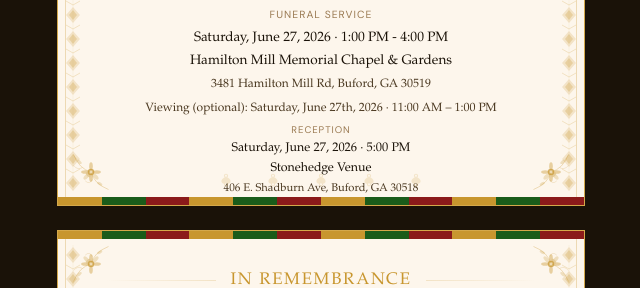
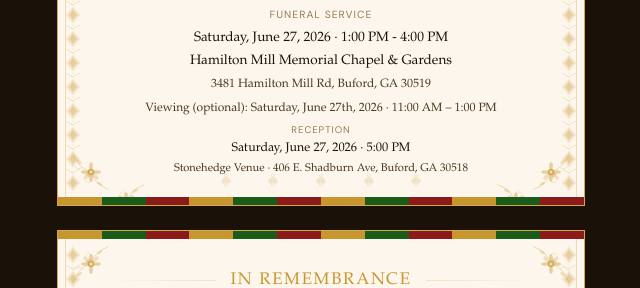
Before and after one commit to AggregateSolutions/keepingthem, a Next.js app: page /akan/benjamin-kwadwo-kwayisi/program in a window 1280 px wide. Shown: the part 1060-1348 px from the top of the page, without its empty margins (319-959 px from the left). Built offline with nearby package versions, Linux system fonts and the light colour scheme.

Commit message:
Condense reception address to single line on program cover

```diff
--- a/app/akan/[slug]/program/ProgramClient.tsx
+++ b/app/akan/[slug]/program/ProgramClient.tsx
@@ -231,14 +231,8 @@ function CoverPage({ m }: { m: MemorialConfig }) {
             </div>
             <div style={{ fontFamily: "Garamond, Georgia, serif", fontSize: "0.78rem", color: DARK_TEXT, lineHeight: 1.6 }}>
               {m.reception.date} · {m.reception.time}<br />
-              {m.reception.name}<br />
-              <span style={{ fontSize: "0.7rem", color: MID_TEXT }}>{m.reception.address}</span>
+              <span style={{ fontSize: "0.7rem", color: MID_TEXT }}>{m.reception.name} · {m.reception.address}</span>
             </div>
-            {m.reception.notes && (
-              <div style={{ fontFamily: "Garamond, Georgia, serif", fontSize: "0.68rem", color: FAINT_TEXT, fontStyle: "italic", marginTop: "0.08rem" }}>
-                {m.reception.notes}
-              </div>
-            )}
           </div>
         )}
         <div style={{ marginTop: "0.2rem", display: "flex", justifyContent: "space-between" }}>
```
